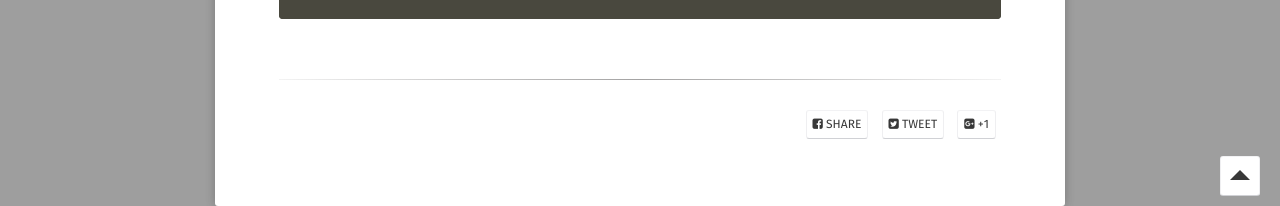
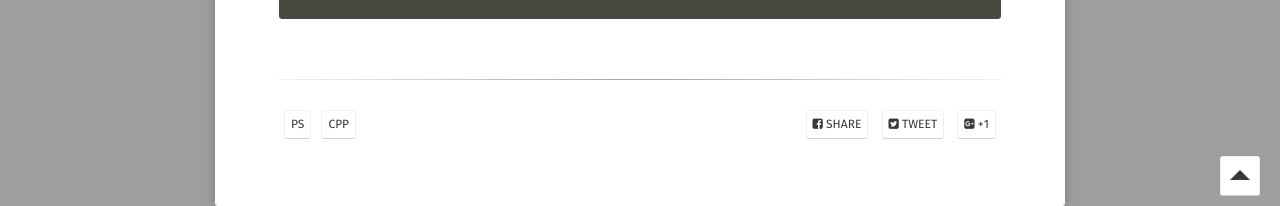
Before and after one commit to leesk212/leesk212.github.io, a Jekyll site: the page built from _posts/2025-03-10-[PS]Lesson_learn_until_PRO.md, in a window 1280 px wide and 900 px high, scrolled down 7950 px. Shown: the part 694-900 px from the top of the window. Built offline with Jekyll 4.4.1, drawn with Linux system fonts in a browser that asks for light colours; some web fonts are replaced; our own code applies the rules of GitHub Pages for plain Markdown files; comment, search, counter and statistics services are not loaded.

Commit message:
Update 2025-03-10-[PS]Lesson_learn_until_PRO.md

```diff
--- a/_posts/2025-03-10-[PS]Lesson_learn_until_PRO.md
+++ b/_posts/2025-03-10-[PS]Lesson_learn_until_PRO.md
@@ -1,3 +1,13 @@
+---
+
+toc: True
+tags: PS CPP
+
+---
+
+
+
+
 # 프로까지 고정(3try)
 
 - 3차 : STL 활용 깡구현 (인기 검색어)
```
